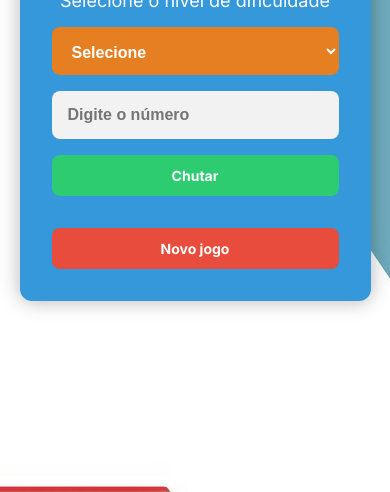
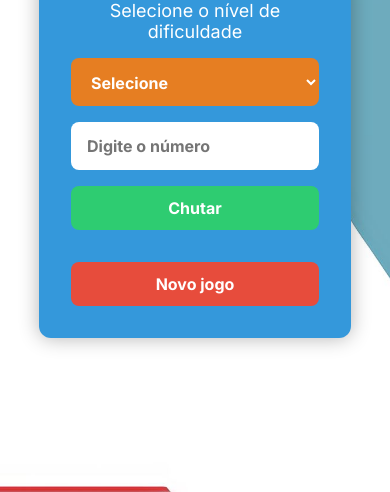
Before and after one commit to MacaroCunha/ONE-AluraLatam-LogicProgramming-Edu, a plain HTML site: page index.html in a window 390 px wide. Shown: the part 352-844 px from the top of the page. Drawn offline with Linux system fonts and the light colour scheme.

Commit message:
Feat: CSS pequenas correções

```diff
--- a/style.css
+++ b/style.css
@@ -3,6 +3,17 @@
     margin: 0;
     padding: 0;
     color: white;
+}
+
+body {
+    background: linear-gradient(#1a1a1a 0%, #041832 100%);
+    min-height: 100vh;
+    display: flex;
+    align-items: center;
+    justify-content: center;
+    font-family: 'Inter', sans-serif;
+    overflow: hidden;
+    background-attachment: fixed; /* Manter a imagem de fundo fixa */
 }
 
 body {
@@ -16,6 +27,12 @@ body {
     justify-content: center;
     font-family: 'Inter', sans-serif;
     overflow: hidden;
+}
+
+@media screen and (max-width: 480px) {
+  .text {
+    font-size: 16px;
+  }
 }
 
 .container {
@@ -34,44 +51,22 @@ body {
 }
 
 #nivelSelecao,
-#numeroEscolhido,
-.container__input {
+#numeroEscolhido {
     width: 100%;
     height: 48px;
     border-radius: 8px;
+    background-color: #e67e22;
     border: none;
+    color: white;
     padding: 1rem;
     font-size: 16px;
     font-weight: 700;
-}
-
-#nivelSelecao,
-#numeroEscolhido {
-    background-color: #e67e22;
-    color: white;
     margin-top: 1rem;
 }
 
-.container__input {
-    background-color: #F2F2F2;
-    color: #3498db;
-    transition: background-color 0.3s ease;
-}
-
-.container__input:focus {
-    background-color: #ffffff;
-}
-
-.container__botoes {
-    display: flex;
-    flex-direction: column;
-    gap: 1em;
-}
-
-.container__botao,
-#reiniciar,
-#chutar {
+.container__botao {
     border-radius: 8px;
+    background: #2ecc71;
     padding: 12px 16px;
     width: 100%;
     font-size: 16px;
@@ -79,50 +74,37 @@ body {
     border: none;
     margin-top: 1rem;
     cursor: pointer;
-    transition: background-color 0.3s ease;
-}
-
-.container__botao {
-    background: #2ecc71;
-}
-
-.container__botao:hover {
-    background-color: #27ae60;
 }
 
 #reiniciar {
     background: #e74c3c;
 }
 
-#reiniciar:hover {
-    background-color: #c0392b;
-}
-
-#chutar {
-    background: #2ecc71;
-}
-
-#chutar:hover {
-    background-color: #29b764;
-}
-
 .container__texto {
     margin: 8px 0 16px;
-    opacity: 0;
-    animation: fadeIn 1s forwards;
-}
-
-@keyframes fadeIn {
-    from {
-        opacity: 0;
-    }
-    to {
-        opacity: 1;
-    }
 }
 
 .container__texto-azul {
     color: #e67e22;
+}
+
+.container__input {
+    width: 100%;
+    height: 48px;
+    border-radius: 8px;
+    background-color: #FFF;
+    border: none;
+    color: #3498db;
+    padding: 1rem;
+    font-size: 16px;
+    font-weight: 700;
+    font-family: 'Inter', sans-serif;
+}
+
+.container__botoes {
+    display: flex;
+    flex-direction: column;
+    gap: 1em;
 }
 
 .container__imagem-pessoa {
@@ -149,14 +131,3 @@ button {
 button:disabled {
     background-color: gray;
 }
-
-@media screen and (max-width: 480px) {
-    .container {
-        width: 90%;
-    }
-
-    .container__botao,
-    #reiniciar {
-        font-size: 14px;
-    }
-}
```
